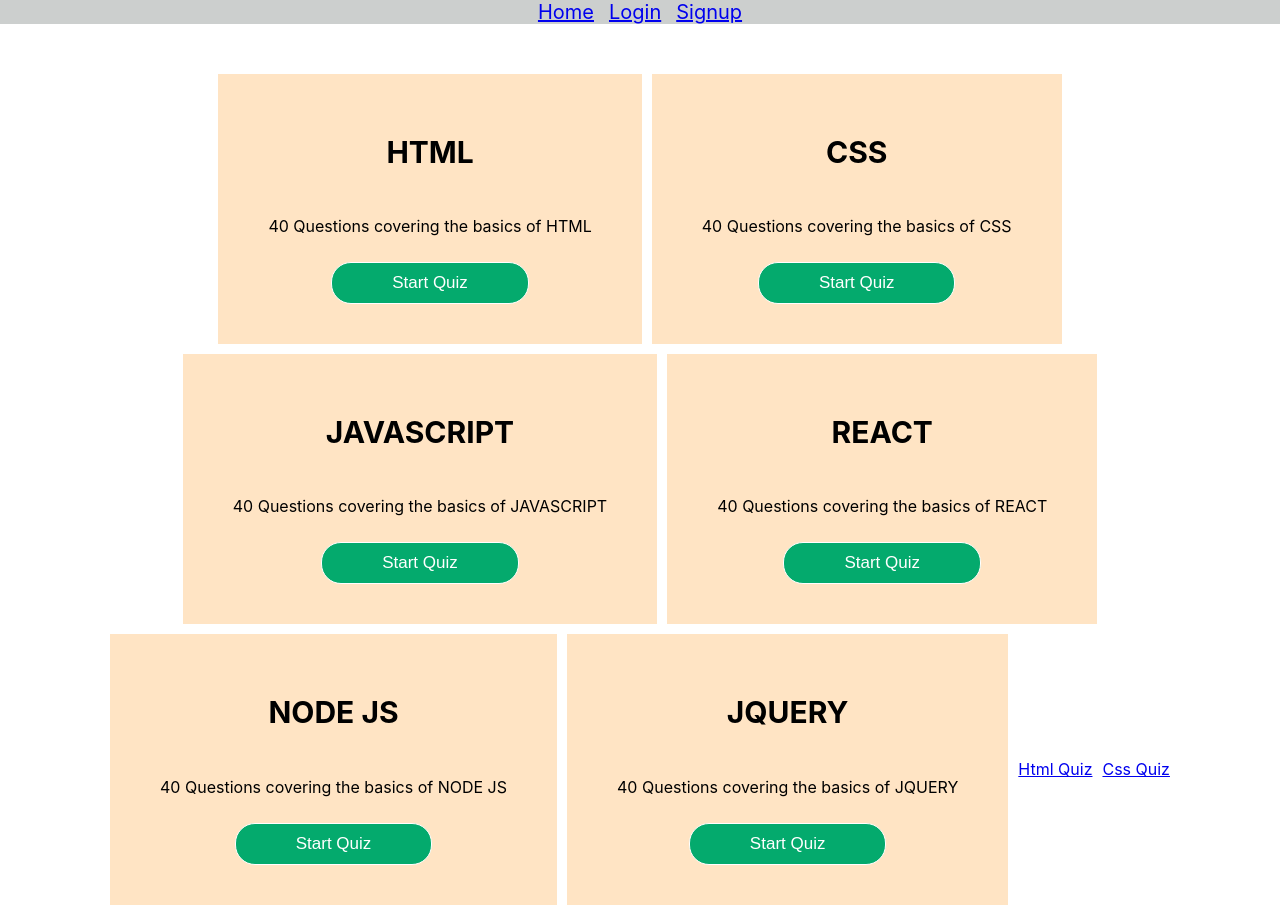
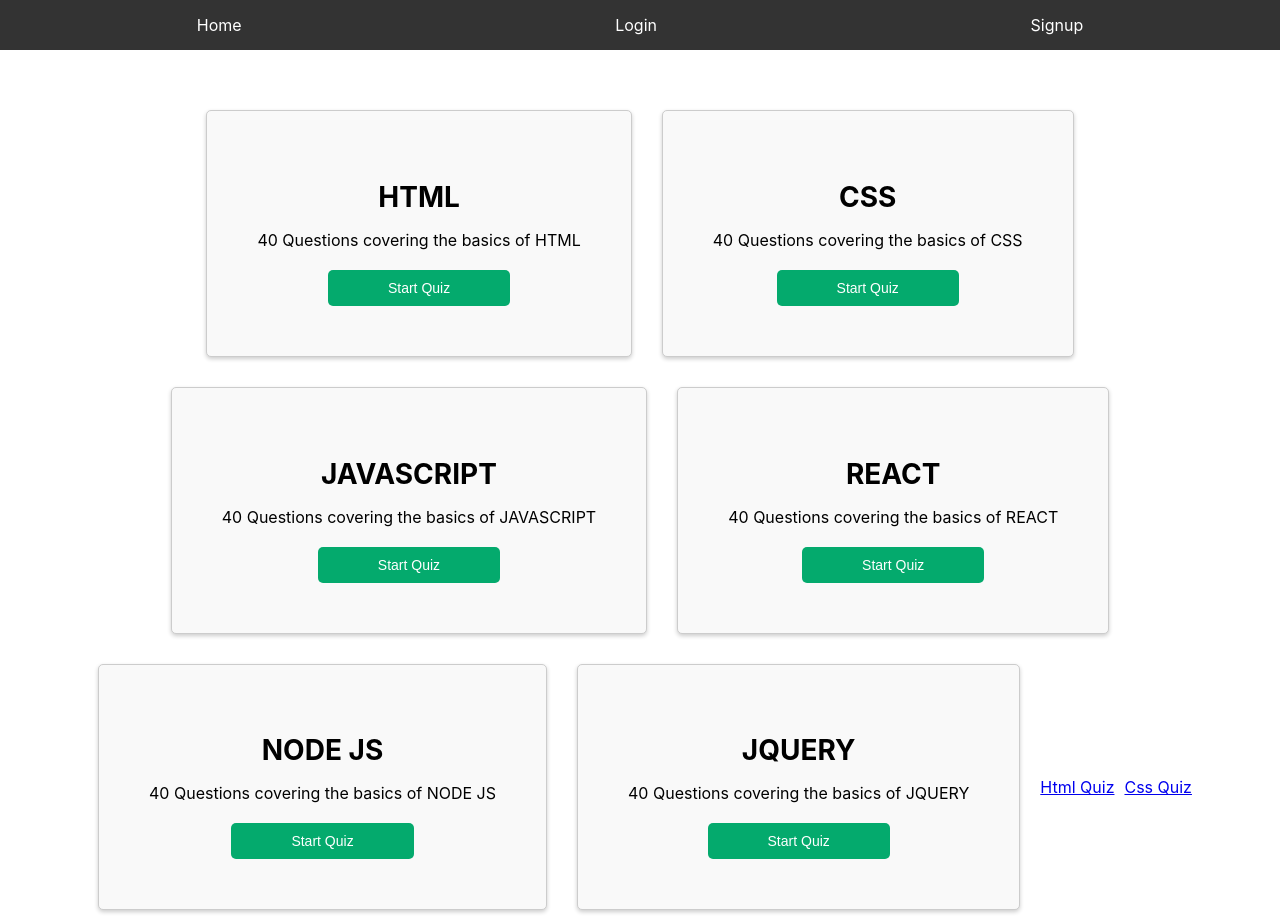
Before and after one commit to rksh1995/react-quiz-app, a React (Create React App) app: page / in a window 1280 px wide. Built offline with nearby package versions, Linux system fonts and the light colour scheme.

Commit message:
added styles to cards

```diff
--- a/src/App.css
+++ b/src/App.css
@@ -1,11 +1,23 @@
+/* Navbar.css */
+
 .Home {
   display: flex;
-    gap: 15px;
-    justify-content: center;
-    font-size: 20px;
-    background-color: #cccfce;
+  justify-content: space-around;
+  background-color: #333;
+  padding: 10px;
+}
+
+.Home a {
   color: white;
+  text-decoration: none;
+  padding: 5px 10px;
 }
+
+.Home a:hover {
+  background-color: #555;
+  border-radius: 5px;
+}
+
 
   /* Login.css */
   .form-container {
@@ -98,18 +110,8 @@
       font-family: sans-serif;
     }
 
-
-  .Quiz-container {
-    display: flex;
-    justify-content: center;
-    align-items: center;
-    min-width: 300px;
-    flex-direction: column;
-
-    padding: 40px;
-    background-color: bisque;
-  }
-  .container {
+   /* quiz card parent div css */
+  .quiz-cards-container {
     display: flex;
     justify-content: center;
     align-items: center;
@@ -117,19 +119,43 @@
     gap: 10px;
     margin-top: 50px;
   }
+
+
+
+
+  /* QuizCard.css */
+
+.Quiz-container {
+  border: 1px solid #ccc;
+  padding: 50px;
+  margin: 10px;
+  text-align: center;
+  background-color: #f9f9f9;
+  border-radius: 5px;
+  box-shadow: 0 2px 4px rgba(0, 0, 0, 0.2);
+}
+
+.quiz-heading {
+  font-size: 28px;
+  font-weight: bold;
+  margin-bottom: 10px;
+}
+
+.quiz-para {
+  font-size: 16px;
+  margin-bottom: 20px;
+}
+
 .quiz-btn {
-    background-color: #04aa6d;
+  background-color: #04aa6d;;
+  color: #fff;
   padding: 10px 60px;
-    font-size: 17px;
-    font-family: sans-serif;
-    border-radius: 20px;
-    border: 1px solid white;
-    text-decoration: none;
-    color: white;
+  border: none;
+  border-radius: 5px;
+  cursor: pointer;
+  font-size: 14px;
 }
-  .quiz-heading {
-    font-size: 30px;
+
+.quiz-btn:hover {
+  background-color: #0056b3;
 }
-  .quiz-para {
-    padding: 10px;
-  }
--- a/src/components/Home.js
+++ b/src/components/Home.js
@@ -38,7 +38,7 @@ const Home = () => {
     },
   ];
   return (
-    <div className="container">
+    <div className="quiz-cards-container">
       {quizCard.map(({ title, description, text }, index) => (
         <QuizCard
           title={title}
--- a/src/components/QuizCard.js
+++ b/src/components/QuizCard.js
@@ -1,15 +1,19 @@
 
 import { useNavigate } from "react-router-dom";
+
+
 const QuizCard = ({ title, description, text }) => {
+  const navigate = useNavigate();
 
-  const navigate = useNavigate();
   return (
     <div className="Quiz-container">
       <h1 className="quiz-heading">{title}</h1>
       <p className="quiz-para">{description}</p>
-
-      <button className="quiz-btn" onClick={ () => navigate("/quizInstructions")}>{text}</button>
+      <button className="quiz-btn" onClick={() => navigate("/quizInstructions")}>
+        {text}
+      </button>
     </div>
   );
 };
+
 export default QuizCard;
```
Lines whose indentation alone changed are shown as unchanged.
